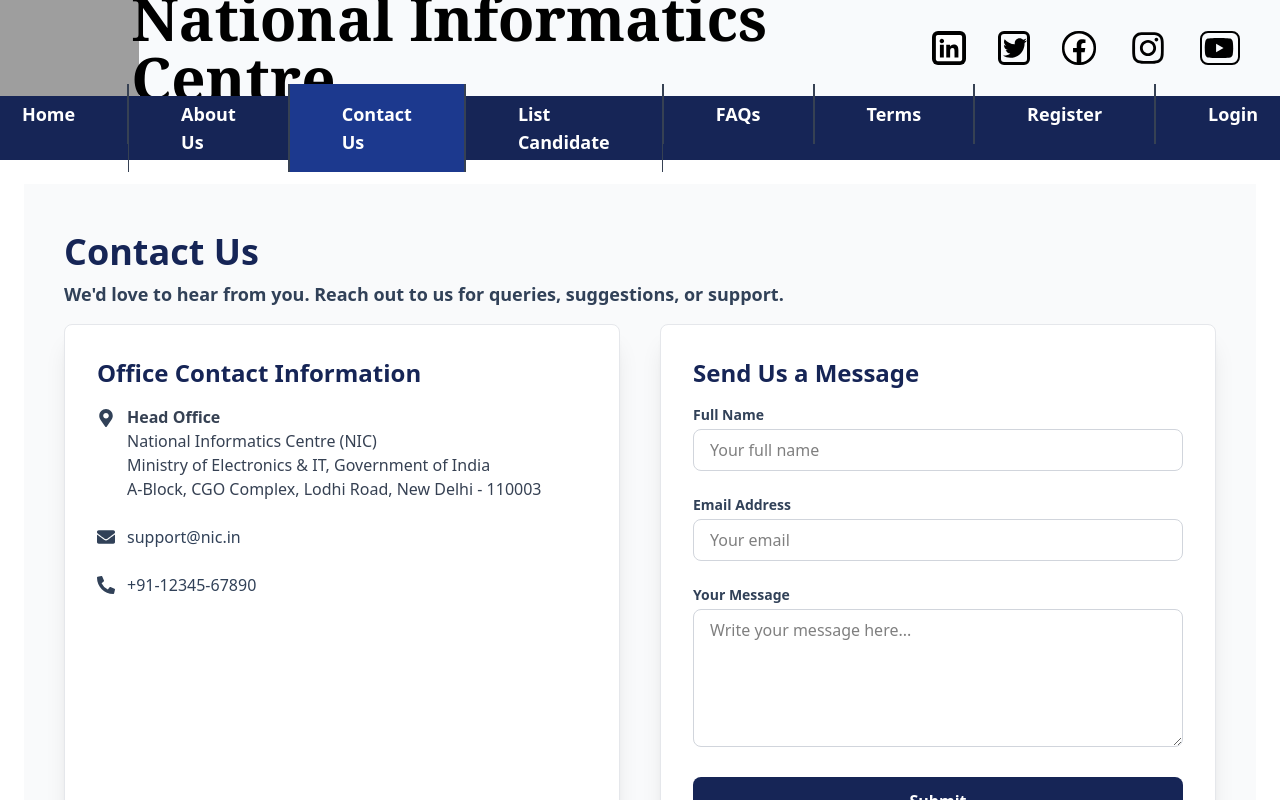
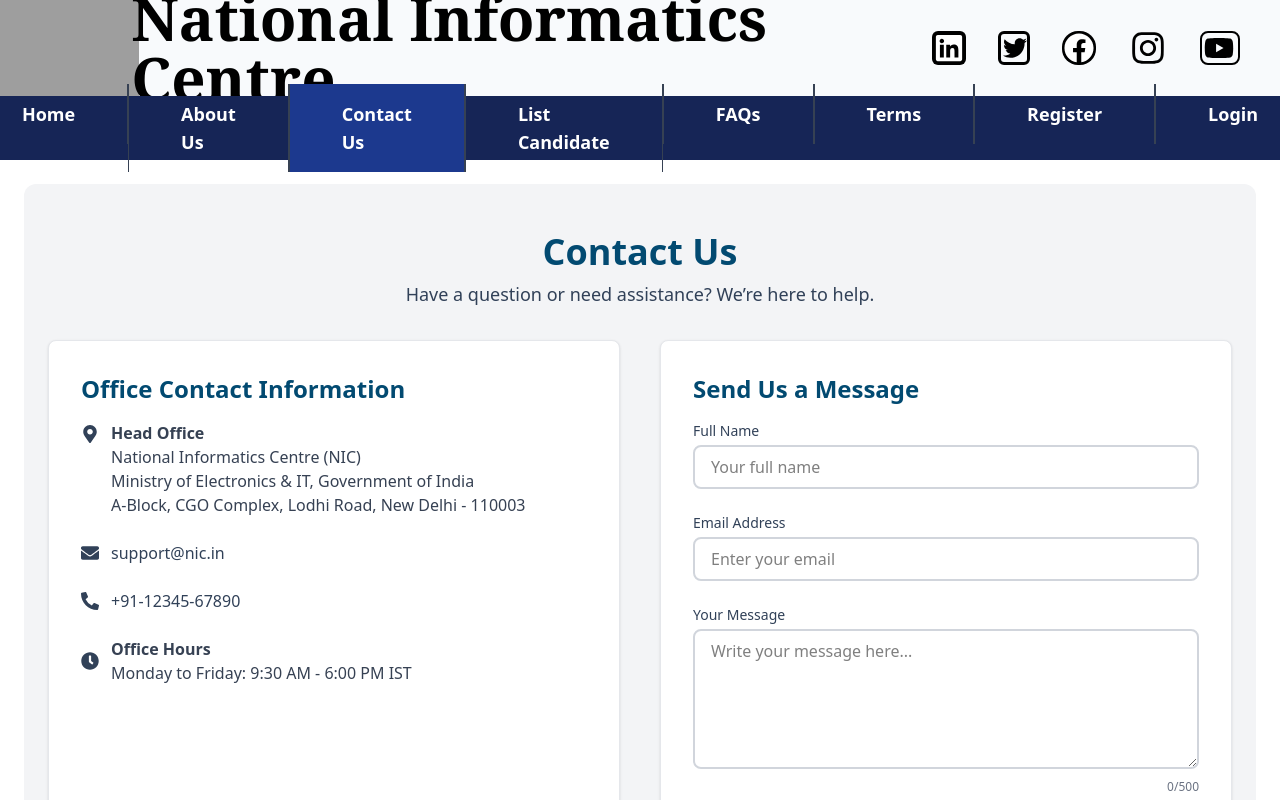
Before and after one commit to WilliamHails/nic-website, a React (Vite) app: page /contact in a window 1280 px wide. Shown: the top 800 px of the page. Built offline with nearby package versions, Linux system fonts and the light colour scheme; grey boxes are pictures that could not be loaded.

Commit message:
modified the contact us page

```diff
--- a/src/pages/ContactUs.jsx
+++ b/src/pages/ContactUs.jsx
@@ -1,40 +1,36 @@
 // src/pages/ContactUs.jsx
 import React, { useState } from 'react'
-import { FaMapMarkerAlt, FaEnvelope, FaPhoneAlt } from 'react-icons/fa'
+import { FaMapMarkerAlt, FaEnvelope, FaPhoneAlt, FaClock } from 'react-icons/fa'
 
 export default function ContactUs() {
-  const [form, setForm] = useState({
-    name: '',
-    email: '',
-    message: '',
-  })
-
+  const [form, setForm] = useState({ name: '', email: '', message: '' })
   const [status, setStatus] = useState('')
 
   const handleChange = e => {
-    setForm({ ...form, [e.target.name]: e.target.value })
+    const { name, value } = e.target
+    setForm(f => ({ ...f, [name]: value }))
   }
 
   const handleSubmit = e => {
     e.preventDefault()
-    setStatus('Thank you! Your message has been received. Our team will get back to you shortly.')
+    setStatus('✅ Your message has been sent successfully. We’ll respond soon.')
     setForm({ name: '', email: '', message: '' })
   }
 
   return (
-    <div className="bg-gray-50 min-h-screen py-12 px-6">
-      {/* Header */}
-      <div className="max-w-6xl mx-auto mb-4">
-        <h1 className="text-4xl font-bold text-blue-950 mb-2">Contact Us</h1>
-        <p className="text-lg text-slate-700 font-semibold">
-          We'd love to hear from you. Reach out to us for queries, suggestions, or support.
+    <div className="bg-gray-100 rounded-xl min-h-screen py-12 px-6">
+      {/* Page Header */}
+      <div className="max-w-5xl mx-auto mb-8 text-center">
+        <h1 className="text-4xl font-bold text-sky-900 mb-2">Contact Us</h1>
+        <p className="text-lg text-slate-700 font-medium">
+          Have a question or need assistance? We’re here to help.
         </p>
       </div>
 
-      <div className="max-w-6xl mx-auto grid grid-cols-1 md:grid-cols-2 gap-10">
-        {/* Contact Details */}
-        <div className="bg-white shadow-xl rounded-lg p-8 space-y-6 border border-gray-200">
-          <h2 className="text-2xl font-semibold text-blue-950 mb-4">Office Contact Information</h2>
+      <div className="max-w-7xl mx-auto grid grid-cols-1 lg:grid-cols-2 gap-10">
+        {/* Left: Office Info */}
+        <div className="bg-white rounded-lg p-8 shadow border border-gray-200">
+          <h2 className="text-2xl font-semibold text-sky-900 mb-4">Office Contact Information</h2>
           <ul className="space-y-6 text-gray-700 text-base">
             <li className="flex items-start">
               <FaMapMarkerAlt className="text-slate-700 mt-1 mr-3 text-lg" />
@@ -42,30 +38,44 @@
                 <p className="font-semibold">Head Office</p>
                 <p>National Informatics Centre (NIC)</p>
                 <p>Ministry of Electronics & IT, Government of India</p>
-                <p>A-Block, CGO Complex, Lodhi Road, New Delhi - 110003</p>
+                <p>A‑Block, CGO Complex, Lodhi Road, New Delhi ‑ 110003</p>
               </div>
             </li>
             <li className="flex items-center">
               <FaEnvelope className="text-slate-700 mr-3 text-lg" />
-              <a href="mailto:support@nic.in" className="text-slate-700 hover:underline">
+              <a
+                href="mailto:support@nic.in"
+                className="text-slate-700 hover:underline"
+              >
                 support@nic.in
               </a>
             </li>
             <li className="flex items-center">
               <FaPhoneAlt className="text-slate-700 mr-3 text-lg" />
-              <a href="tel:+911234567890" className="text-slate-700 hover:underline">
-                +91‑12345‑67890
+              <a
+                href="tel:+911234567890"
+                className="text-slate-700 hover:underline"
+              >
+                +91-12345-67890
               </a>
+            </li>
+            <li className="flex items-center">
+              <FaClock className="text-slate-700 mr-3 text-lg" />
+              <div>
+                <p className="font-semibold">Office Hours</p>
+                <p>Monday to Friday: 9:30 AM - 6:00 PM IST</p>
+              </div>
             </li>
           </ul>
         </div>
 
-        {/* Contact Form */}
-        <div className="bg-white shadow-xl rounded-lg p-8 border border-gray-200">
-          <h2 className="text-2xl font-semibold text-blue-950 mb-4">Send Us a Message</h2>
+        {/* Right: Contact Form */}
+        <div className="bg-white rounded-lg p-8 shadow border border-gray-200">
+          <h2 className="text-2xl font-semibold text-sky-900 mb-4">Send Us a Message</h2>
           <form onSubmit={handleSubmit} className="space-y-6">
+            {/* Name */}
             <div>
-              <label htmlFor="name" className="block text-sm font-semibold text-slate-700 mb-1">
+              <label htmlFor="name" className="block text-sm font-medium text-slate-700 mb-1">
                 Full Name
               </label>
               <input
@@ -76,12 +86,13 @@
                 onChange={handleChange}
                 required
                 placeholder="Your full name"
-                className="w-full border border-gray-300 rounded-lg px-4 py-2 focus:outline-none focus:ring-2 focus:ring-blue-600"
+                className="w-full border-2 border-gray-300 hover:border-gray-400 transition ease-in-out rounded-lg px-4 py-2 focus:outline-none focus:ring-2 focus:ring-blue-600"
               />
             </div>
 
+            {/* Email */}
             <div>
-              <label htmlFor="email" className="block text-sm font-semibold text-slate-700 mb-1">
+              <label htmlFor="email" className="block text-sm font-medium text-slate-700 mb-1">
                 Email Address
               </label>
               <input
@@ -91,12 +102,14 @@
                 value={form.email}
                 onChange={handleChange}
                 required
-                placeholder="Your email"
-                className="w-full border border-gray-300 rounded-lg px-4 py-2 focus:outline-none focus:ring-2 focus:ring-blue-600"
+                placeholder="Enter your email"
+                className="w-full border-2 border-gray-300 hover:border-gray-400 transition ease-in-out rounded-lg px-4 py-2 focus:outline-none focus:ring-2 focus:ring-blue-600"
               />
             </div>
+
+            {/* Message */}
             <div>
-              <label htmlFor="message" className="block text-sm font-semibold text-slate-700 mb-1">
+              <label htmlFor="message" className="block text-sm font-medium text-slate-700 mb-1">
                 Your Message
               </label>
               <textarea
@@ -107,13 +120,15 @@
                 onChange={handleChange}
                 required
                 placeholder="Write your message here..."
-                className="w-full border border-gray-300 rounded-lg px-4 py-2 focus:outline-none focus:ring-2 focus:ring-blue-600"
+                className="w-full border-2 border-gray-300 hover:border-gray-400 transition ease-in-out rounded-lg px-4 py-2 focus:outline-none focus:ring-2 focus:ring-blue-600"
               />
+              <p className="text-xs text-gray-500 mt-1 text-right">{form.message.length}/500</p>
             </div>
 
+            {/* Submit */}
             <button
               type="submit"
-              className="w-full bg-blue-950 text-white font-semibold py-3 rounded-lg hover:bg-blue-900 transition duration-150"
+              className="w-full bg-sky-950 text-white text-lg cursor-pointer font-semibold py-3 rounded-lg hover:bg-sky-900 transition"
             >
               Submit
             </button>
```
